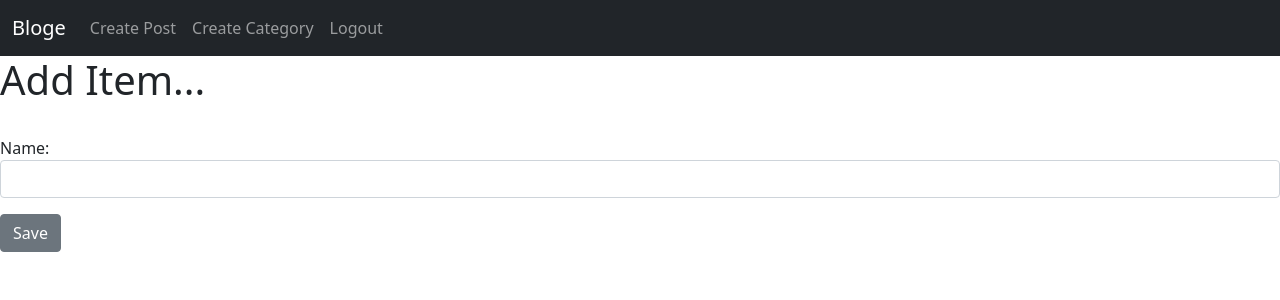
After one commit to hebaayman77177/django-blog, a Django app: page /add-category in a window 1280 px wide. The commit adds this page. Shown: the top 300 px of the page. Run offline with Django 3.2, Linux system fonts and the light colour scheme; a user stored in the database is signed in.

Commit message:
add category part

```diff
--- a/myblog/admin.py
+++ b/myblog/admin.py
@@ -1,5 +1,6 @@
 from django.contrib import admin
-from .models import Post
+from .models import Post, Category
 
 # Register your models here.
 admin.site.register(Post)
+admin.site.register(Category)
--- a/myblog/forms.py
+++ b/myblog/forms.py
@@ -1,6 +1,16 @@
 from django import forms
 from django.forms import fields, widgets
-from .models import Post
+from .models import Post, Category
+
+
+class CategoryForm(forms.ModelForm):
+    class Meta:
+        model = Category
+        fields = "__all__"
+
+        widgets = {
+            "name": forms.TextInput(attrs={"class": "form-control"}),
+        }
 
 
 class PostForm(forms.ModelForm):
@@ -11,6 +21,7 @@ class PostForm(forms.ModelForm):
         widgets = {
             "title": forms.TextInput(attrs={"class": "form-control"}),
             "title_tag": forms.TextInput(attrs={"class": "form-control"}),
+            "category": forms.Select(attrs={"class": "form-control"}),
             "author": forms.Select(attrs={"class": "form-control"}),
             "body": forms.Textarea(attrs={"class": "form-control"}),
         }
@@ -19,10 +30,11 @@ class PostForm(forms.ModelForm):
 class EditPostForm(forms.ModelForm):
     class Meta:
         model = Post
-        fields = ("title", "title_tag", "body")
+        fields = ("title", "title_tag", "body", "category")
 
         widgets = {
             "title": forms.TextInput(attrs={"class": "form-control"}),
             "title_tag": forms.TextInput(attrs={"class": "form-control"}),
+            "category": forms.Select(attrs={"class": "form-control"}),
             "body": forms.Textarea(attrs={"class": "form-control"}),
         }
--- a/myblog/models.py
+++ b/myblog/models.py
@@ -5,10 +5,19 @@ from django.urls import reverse
 # Create your models here.
 
 
+class Category(models.Model):
+    name = models.CharField(max_length=255)
+    post_date = models.DateField(auto_now_add=True)
+
+    def __str__(self):
+        return self.name
+
+
 class Post(models.Model):
     title = models.CharField(max_length=255)
     title_tag = models.CharField(max_length=255)
     author = models.ForeignKey(User, on_delete=models.CASCADE)
+    category = models.ForeignKey(Category, on_delete=models.SET_DEFAULT, default=1)
     body = models.TextField()
     post_date = models.DateField(auto_now_add=True)
 
--- a/myblog/templates/base.html
+++ b/myblog/templates/base.html
@@ -38,6 +38,9 @@
               <a class="nav-link" href="{% url 'add-post' %}">Create Post</a>
             </li>
             <li class="nav-item">
+              <a class="nav-link" href="{% url 'add-category' %}">Create Category</a>
+            </li>
+            <li class="nav-item">
               <a class="nav-link" href="{% url 'logout' %}">Logout</a>
             </li>
             {% else %}
--- /dev/null
+++ b/myblog/templates/category_form/add.html
@@ -0,0 +1,10 @@
+{% extends 'base.html' %}
+{% block title %} create post {% endblock %}
+{% block content %}
+{% if user.is_authenticated %}
+<h1>Add Item...</h1>
+<br />
+{% include 'category_form/form.html' %}
+{% else %} <b></b>not allowed !!</b>
+{% endif %}
+{% endblock %}
--- /dev/null
+++ b/myblog/templates/category_form/form.html
@@ -0,0 +1,5 @@
+<form method="post">
+    {% csrf_token %}
+    {{ form.as_p }}
+    <button class="btn btn-secondary">Save</button>
+</form>
--- a/myblog/urls.py
+++ b/myblog/urls.py
@@ -1,11 +1,12 @@
 from django.contrib import admin
 from django.urls import path, include
-from .views import HomeView,PostDetailView,AddPostView,EditPostView,DeletePostView
+from .views import HomeView,PostDetailView,AddPostView,EditPostView,DeletePostView,AddCategoryView
 
 urlpatterns = [
     path("", HomeView.as_view(), name="home"),
     path("post/<int:pk>", PostDetailView.as_view(), name="post-detail"),
     path("add-post", AddPostView.as_view(), name="add-post"),
     path("post/edit/<int:pk>", EditPostView.as_view(), name="edit-post"),
-     path("post/delete/<int:pk>", DeletePostView.as_view(), name="delete-post"),
+    path("post/delete/<int:pk>", DeletePostView.as_view(), name="delete-post"),
+    path("add-category", AddCategoryView.as_view(), name="add-category"),
 ]
--- a/myblog/views.py
+++ b/myblog/views.py
@@ -9,13 +9,13 @@ from django.views.generic import (
 from django.views.generic.edit import DeleteView
 from django.urls import reverse_lazy
 from .models import Post
-from .forms import PostForm, EditPostForm
+from .forms import PostForm, EditPostForm, CategoryForm
 
 # Create your views here.
 class HomeView(ListView):
     model = Post
     template_name = "home.html"
-    ordering = ['-post_date']
+    ordering = ["-post_date"]
 
 
 class PostDetailView(DetailView):
@@ -40,3 +40,10 @@ class DeletePostView(DeleteView):
     # form_class = EditPostForm
     template_name = "post_form/delete_post.html"
     success_url = reverse_lazy("home")
+
+
+class AddCategoryView(CreateView):
+    model = Post
+    form_class = CategoryForm
+    template_name = "category_form/add.html"
+    success_url = reverse_lazy("home")
```
Also changed, not shown: db.sqlite3, myblog/migrations/0005_category.py (added), myblog/migrations/0006_post_category.py (added).
